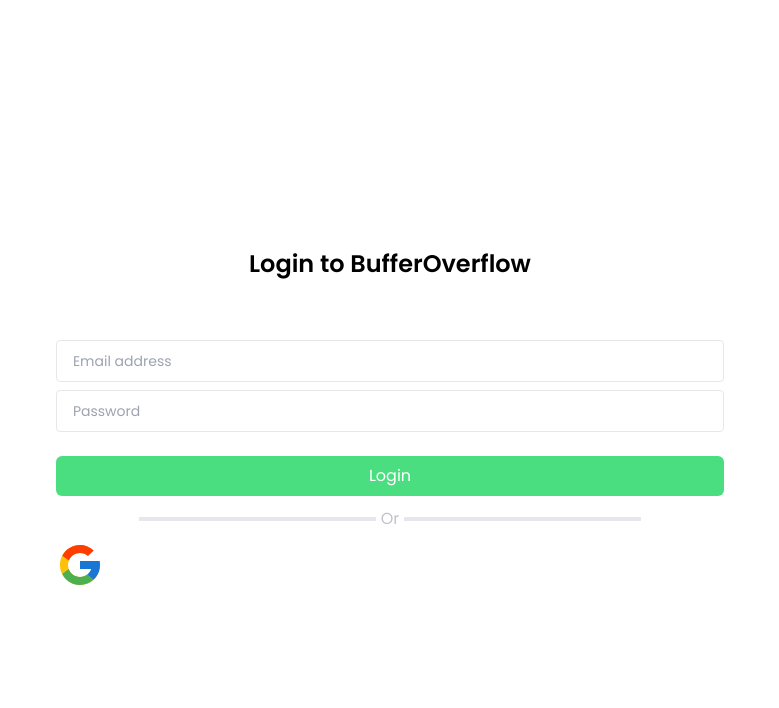
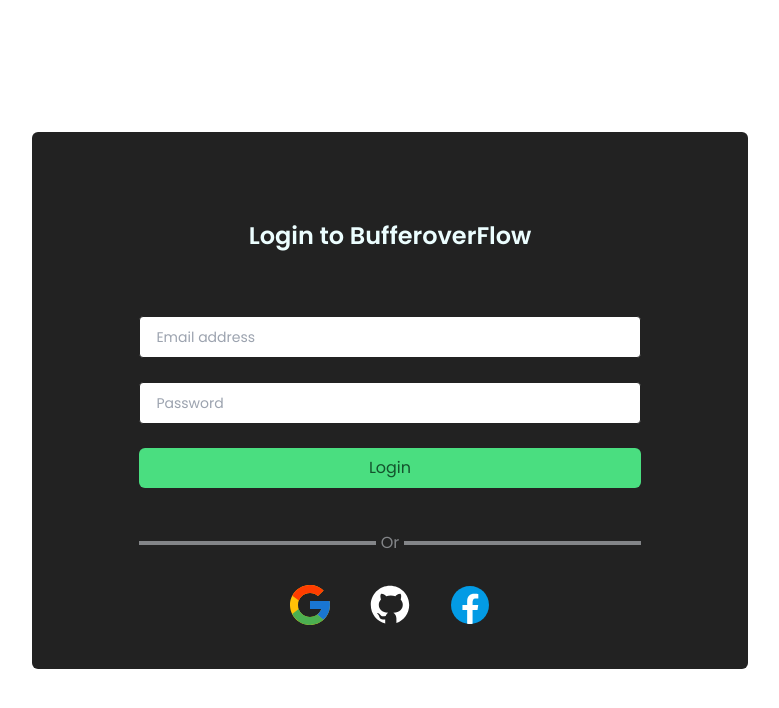
Before and after one commit to BufferOverflow-me/website, a Next.js app: page /sign_in in a window 1280 px wide. Shown: the top 708 px of the page, without its empty margins (250-1029 px from the left). Built offline with nearby package versions, Linux system fonts and the light colour scheme; no server answers.

Commit message:
Add few more icon

```diff
--- a/pages/sign_in.jsx
+++ b/pages/sign_in.jsx
@@ -36,87 +36,39 @@ export default function Home() {
 
   return (
     <>
-      {/* <Container className="text-center" style={{ padding: '40px 0px' }}>
-      <Row>
-        <Col>
-          <h2>Login</h2>
-        </Col>
-      </Row>
-      <Row style={{ maxWidth: '400px', margin: 'auto' }}>
-        <Col>
-          <Form onSubmit={onSubmit}>
-            {error && <Alert color="danger">{error}</Alert>}
-            <FormGroup row>
-              <Label for="loginEmail" sm={4}>Email</Label>
-              <Col sm={8}>
-                <Input
-                  type="email"
-                  value={email}
-                  onChange={(event) => setEmail(event.target.value)}
-                  name="email"
-                  id="loginEmail"
-                  placeholder="Email" />
-              </Col>
-            </FormGroup>
-            <FormGroup row>
-              <Label for="loginPassword" sm={4}>Password</Label>
-              <Col sm={8}>
-                <Input
-                  type="password"
-                  name="password"
-                  value={password}
-                  onChange={(event) => setPassword(event.target.value)}
-                  id="loginPassword"
-                  placeholder="Password" />
-              </Col>
-            </FormGroup>
-            <FormGroup row>
-              <Col>
-                <Button>Login</Button>
-              </Col>
-            </FormGroup>
-            <FormGroup row>
-              <Col>
-                No account?<Link href="/sign_up">Create one</Link>
-              </Col>
-            </FormGroup>
-          </Form>
-          Sign In with google <Button onClick={google}>Google</Button>
-        </Col>
-      </Row>
-    </Container> */}
-
-      <div className="h-screen flex flex-col items-center justify-center backdrop-blur-sm bg-white/30">
-        <h1 className="text-2xl font-semibold  leading-loose my-10">
-          Login to BufferOverflow
+      <div className="h-screen flex flex-col items-center justify-center">
+        <form className="py-10 px-6 text-center bg-[#222222] rounded-md ">
+          <h1 className="text-2xl font-semibold  leading-loose my-10 text-cyan-50">
+            Login to BufferoverFlow
           </h1>
-        <form className="p-3 text-center ">
           <input
             aria-label="Enter your email address"
             type="text"
             placeholder="Email address"
-            className="text-sm text-gray-base w-full
+            className="text-sm text-gray-base w-3/4 my-4
                           py-5 px-4 h-2 border
-                        border-gray-200 rounded mb-2"
+                        border-[#222] rounded mb-2"
           />
 
           <input
             aria-label="Enter your password"
             type="password"
             placeholder="Password"
-            className="text-sm text-gray-base w-full
-                        py-5 px-4 h-2 border border-gray-200
+            className="text-sm text-gray-base w-3/4 my-4
+                        py-5 px-4 h-2 border border-[#222]
                         rounded mb-2"
           />
 
           <button
             type="submit"
-            className="bg-green-400 w-full mt-4 text-white p-2 rounded-md"
+            className="bg-green-400 w-3/4 my-4 mt-4 text-green-900 p-2 rounded-md"
           >
             Login
           </button>
-          <hr className="hr text-center mx-auto my-5 w-3/4 hr border-0 border-b-4 rounded-t-2 divider " />
-          <a onClick={google}>
+          <hr className="hr text-center mx-auto my-9 w-3/4 hr border-0 border-b-4 rounded-t-2 divider " />
+
+          <div className="flex flex-row justify-center">
+            <a onClick={google} className="mx-4 cursor-pointer">
               <svg
                 xmlns="http://www.w3.org/2000/svg"
                 x="0px"
@@ -124,7 +76,7 @@ export default function Home() {
                 width="48"
                 height="48"
                 viewBox="0 0 48 48"
-              style={{fill:'#000000'}}
+                style={{ fill: '#000000' }}
               >
                 <path
                   fill="#FFC107"
@@ -144,6 +96,41 @@ export default function Home() {
                 ></path>
               </svg>
             </a>
+            <a href="" className="mx-4 cursor-pointer">
+              <svg
+                xmlns="http://www.w3.org/2000/svg"
+                x="0px"
+                y="0px"
+                width="48"
+                height="48"
+                viewBox="0 0 30 30"
+                style={{ fill: '#fff' }}
+              >
+                {' '}
+                <path d="M15,3C8.373,3,3,8.373,3,15c0,5.623,3.872,10.328,9.092,11.63C12.036,26.468,12,26.28,12,26.047v-2.051 c-0.487,0-1.303,0-1.508,0c-0.821,0-1.551-0.353-1.905-1.009c-0.393-0.729-0.461-1.844-1.435-2.526 c-0.289-0.227-0.069-0.486,0.264-0.451c0.615,0.174,1.125,0.596,1.605,1.222c0.478,0.627,0.703,0.769,1.596,0.769 c0.433,0,1.081-0.025,1.691-0.121c0.328-0.833,0.895-1.6,1.588-1.962c-3.996-0.411-5.903-2.399-5.903-5.098 c0-1.162,0.495-2.286,1.336-3.233C9.053,10.647,8.706,8.73,9.435,8c1.798,0,2.885,1.166,3.146,1.481C13.477,9.174,14.461,9,15.495,9 c1.036,0,2.024,0.174,2.922,0.483C18.675,9.17,19.763,8,21.565,8c0.732,0.731,0.381,2.656,0.102,3.594 c0.836,0.945,1.328,2.066,1.328,3.226c0,2.697-1.904,4.684-5.894,5.097C18.199,20.49,19,22.1,19,23.313v2.734 c0,0.104-0.023,0.179-0.035,0.268C23.641,24.676,27,20.236,27,15C27,8.373,21.627,3,15,3z"></path>
+              </svg>
+            </a>
+            <a href="" className="mx-4 cursor-pointer">
+              <svg
+                xmlns="http://www.w3.org/2000/svg"
+                x="0px"
+                y="0px"
+                width="48"
+                height="48"
+                viewBox="0 0 48 48"
+                style={{fill:'#000000'}}
+              >
+                <path
+                  fill="#039be5"
+                  d="M24 5A19 19 0 1 0 24 43A19 19 0 1 0 24 5Z"
+                ></path>
+                <path
+                  fill="#fff"
+                  d="M26.572,29.036h4.917l0.772-4.995h-5.69v-2.73c0-2.075,0.678-3.915,2.619-3.915h3.119v-4.359c-0.548-0.074-1.707-0.236-3.897-0.236c-4.573,0-7.254,2.415-7.254,7.917v3.323h-4.701v4.995h4.701v13.729C22.089,42.905,23.032,43,24,43c0.875,0,1.729-0.08,2.572-0.194V29.036z"
+                ></path>
+              </svg>
+            </a>
+          </div>
         </form>
       </div>
     </>
--- a/styles/globals.scss
+++ b/styles/globals.scss
@@ -43,14 +43,15 @@ a {
 
 .divider {
     height: 5px;
-    color: rgb(192, 195, 201);
+    border-color: rgb(131, 133, 136);
+    color: rgb(131, 133, 136);
     overflow: visible;
 }
 
 .divider::after {
     content: 'Or';
     color: inherit;
-    background: #fff;
+    background: #222;
     padding: 0 5px;
     position: relative;
     top: -9px;
```
Lines whose indentation alone changed are shown as unchanged.
